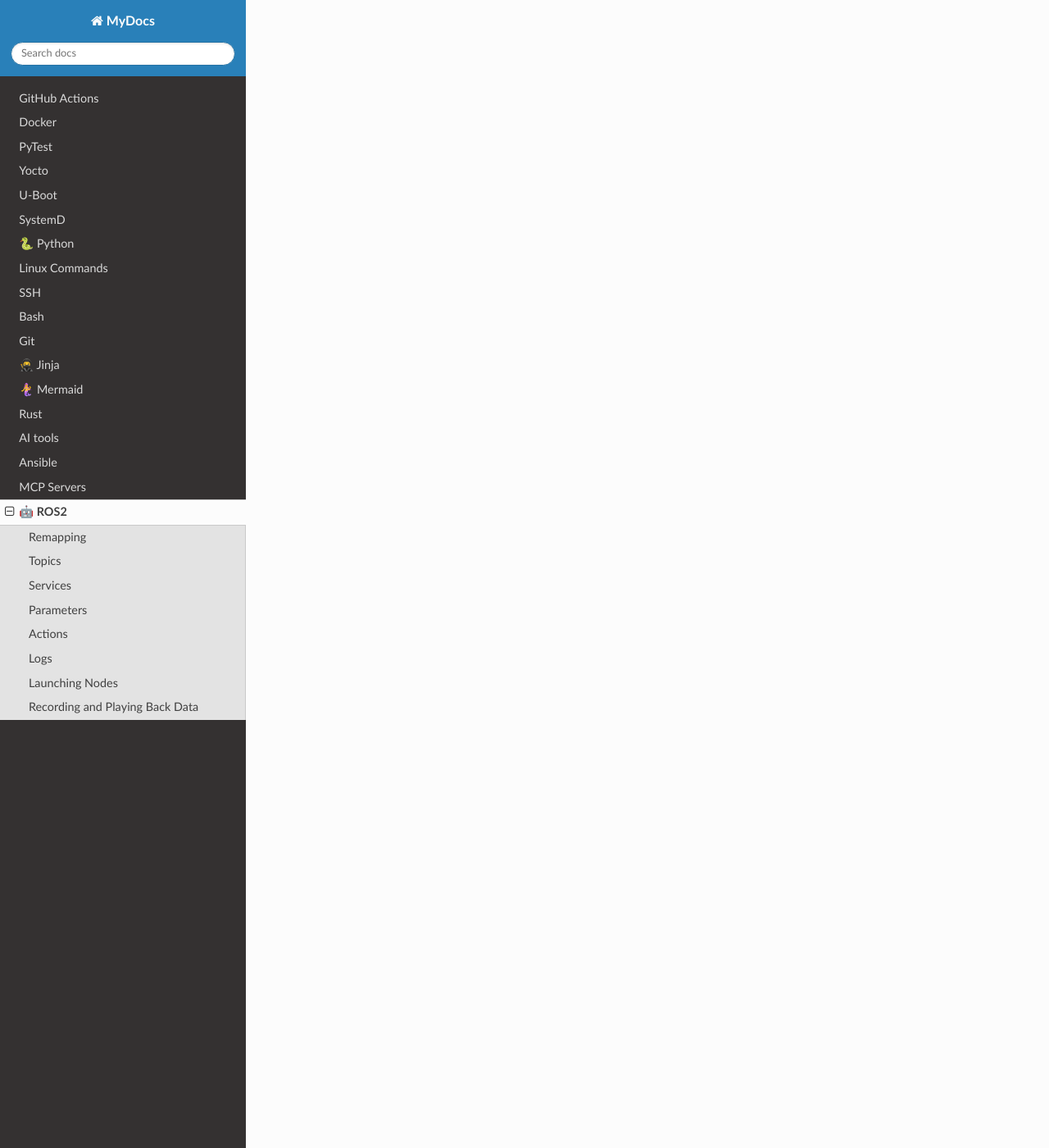
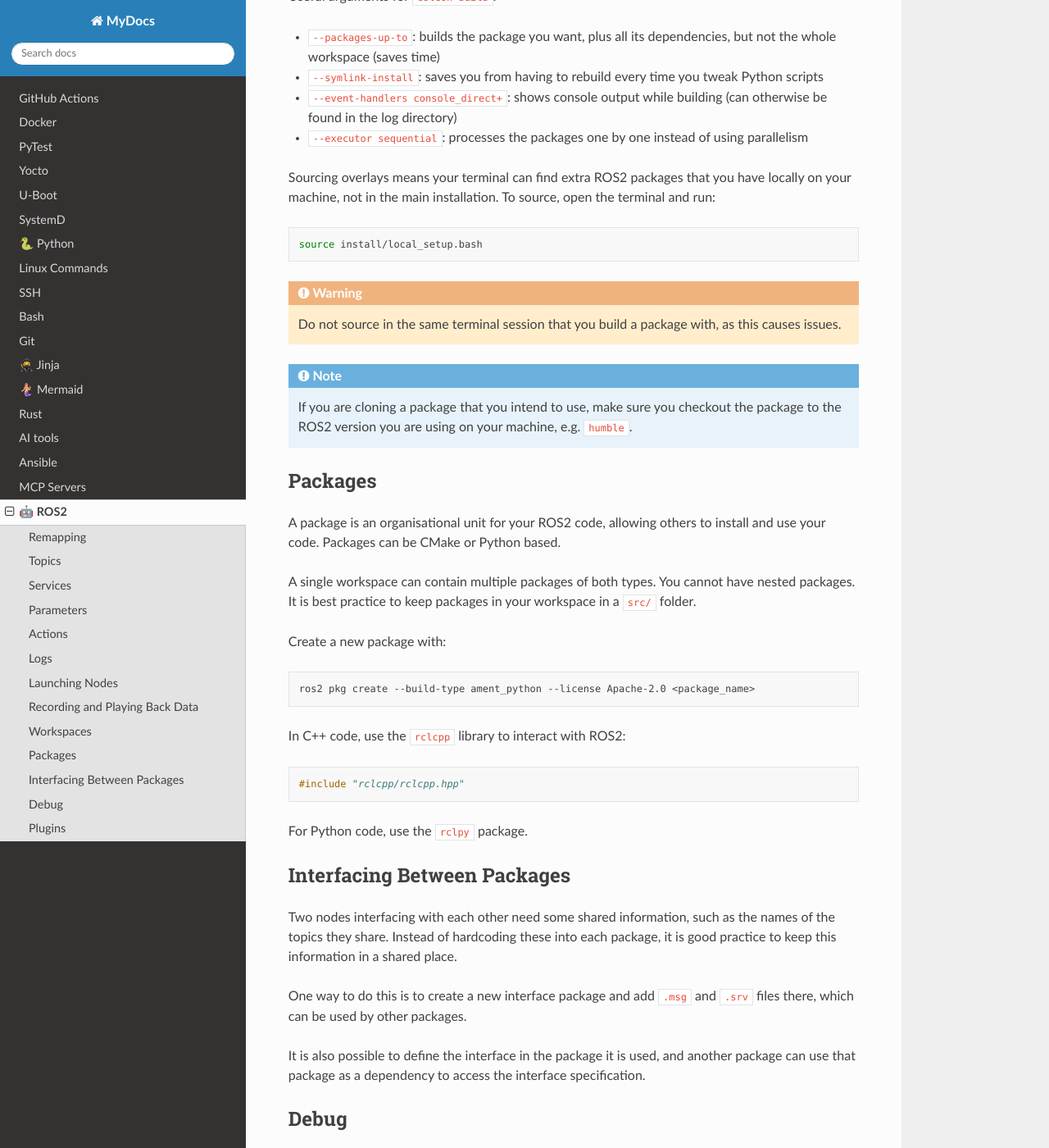
Before and after one commit to mcbottcher/my_docs, a Sphinx documentation site: the page built from docs/source/ros2.rst, in a window 1280 px wide and 1400 px high, scrolled down 3699 px. Shown: the whole window at 82% size. Built offline with Sphinx 7.4.7 and the Read the Docs theme 3.1.0, drawn with Linux system fonts in a browser that asks for light colours; some of the changed text lies outside the part shown.

Commit message:
feat: expand ROS2 notes with workspaces, packages, and plugins sections

```diff
--- a/docs/source/ros2.rst
+++ b/docs/source/ros2.rst
@@ -84,7 +84,8 @@
 Parameters
 ----------
 
-A parameter is a configuration value of a node, kind of like a node setting or state.
+A parameter is a configuration value of a node that can be changed during runtime without restarting the node.
+Parameters can be set from the command line and also by other nodes.
 
 .. code-block:: bash
 
@@ -159,6 +160,100 @@
 .. note::
    It is also possible to record multiple topics at the same time.
 
-----
 
-Continue: `Colcon Tutorial <https://docs.ros.org/en/humble/Tutorials/Beginner-Client-Libraries/Colcon-Tutorial.html>`_
+Workspaces
+----------
+
+A workspace is a directory containing ROS2 packages.
+
+Before building a workspace, it is good to check you have all the required dependencies:
+
+.. code-block:: bash
+
+   rosdep install -i --from-path src --rosdistro humble -y
+
+To build, use the ``colcon`` tool (replaces ``catkin``):
+
+.. code-block:: bash
+
+   colcon build
+
+Useful arguments for ``colcon build``:
+
+- ``--packages-up-to``: builds the package you want, plus all its dependencies, but not the whole workspace (saves time)
+- ``--symlink-install``: saves you from having to rebuild every time you tweak Python scripts
+- ``--event-handlers console_direct+``: shows console output while building (can otherwise be found in the log directory)
+- ``--executor sequential``: processes the packages one by one instead of using parallelism
+
+Sourcing overlays means your terminal can find extra ROS2 packages that you have locally on your machine,
+not in the main installation. To source, open the terminal and run:
+
+.. code-block:: bash
+
+   source install/local_setup.bash
+
+.. warning::
+   Do not source in the same terminal session that you build a package with, as this causes issues.
+
+.. note::
+   If you are cloning a package that you intend to use, make sure you checkout the package to the ROS2
+   version you are using on your machine, e.g. ``humble``.
+
+
+Packages
+--------
+
+A package is an organisational unit for your ROS2 code, allowing others to install and use your code.
+Packages can be CMake or Python based.
+
+A single workspace can contain multiple packages of both types. You cannot have nested packages.
+It is best practice to keep packages in your workspace in a ``src/`` folder.
+
+Create a new package with:
+
+.. code-block:: bash
+
+   ros2 pkg create --build-type ament_python --license Apache-2.0 <package_name>
+
+In C++ code, use the ``rclcpp`` library to interact with ROS2:
+
+.. code-block:: cpp
+
+   #include "rclcpp/rclcpp.hpp"
+
+For Python code, use the ``rclpy`` package.
+
+
+Interfacing Between Packages
+-----------------------------
+
+Two nodes interfacing with each other need some shared information, such as the names of the topics they share.
+Instead of hardcoding these into each package, it is good practice to keep this information in a shared place.
+
+One way to do this is to create a new interface package and add ``.msg`` and ``.srv`` files there, which can
+be used by other packages.
+
+It is also possible to define the interface in the package it is used, and another package can use that package
+as a dependency to access the interface specification.
+
+
+Debug
+-----
+
+Use ``ros2 doctor`` to run checks on your overall ROS2 environment:
+
+.. code-block:: bash
+
+   ros2 doctor
+
+
+Plugins
+-------
+
+ROS2 plugins allow you to swap out a piece of functionality at runtime without recompiling the code that uses it.
+You define a base class interface that all plugins must follow, then any number of plugin implementations can be
+loaded interchangeably. The ``pluginlib`` library handles the loading behind the scenes, and you choose which
+plugin to use via a config file or parameter.
+
+A plugin is essentially a shared library that gets loaded at runtime, so you can choose which plugin you want
+without recompiling.
```
